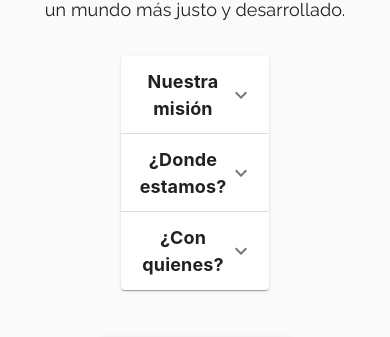
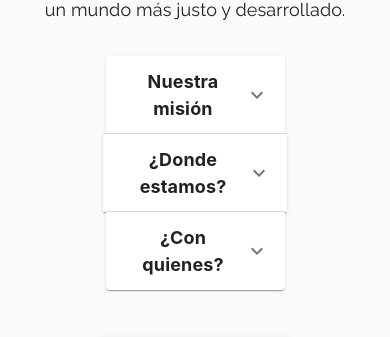
Before and after one commit to Tomas-Bombau/Agenda-para-el-desarrollo, a React (Vite) app: page / in a window 390 px wide. Shown: the part 1975-2312 px from the top of the page. Built offline with nearby package versions, Linux system fonts and the light colour scheme; grey boxes are pictures that could not be loaded; a web font is replaced by a local one.

Commit message:
about, activities, navbar and routes done

```diff
--- a/src/components/AccordionAbout.jsx
+++ b/src/components/AccordionAbout.jsx
@@ -4,13 +4,18 @@ import AccordionSummary from '@mui/material/AccordionSummary';
 import AccordionDetails from '@mui/material/AccordionDetails';
 import Typography from '@mui/material/Typography';
 import ExpandMoreIcon from '@mui/icons-material/ExpandMore';
-import { Stack } from '@mui/material';
+import { Stack, useMediaQuery, useTheme } from '@mui/material';
 import { Link } from 'react-router-dom';
 
 export default function AccordionExpandDefault() {
+
+  const theme = useTheme()
+  const smScreen = useMediaQuery(theme.breakpoints.down("sm"))
+  const mdScreen = useMediaQuery(theme.breakpoints.down("md"))
+
   return (
-    <Stack flex flexDirection="col" justifyContent="center" alignItems="center" >
-      <Accordion  sx={{width:"80%"}}>
+    <Stack width={mdScreen ? "100%" : "80%"} flex flexDirection="col" justifyContent="center" alignItems="center" >
+      <Accordion sx={{"&:hover": {backgroundColor: "#dddddd", transition: "background-color 1s ease-in-out"}}}>
         <AccordionSummary
           expandIcon={<ExpandMoreIcon />}
           aria-controls="panel1-content"
@@ -24,7 +29,7 @@ export default function AccordionExpandDefault() {
           </Typography>
         </AccordionDetails>
       </Accordion>
-      <Accordion sx={{width:"80%" }}>
+      <Accordion sx={{"&:hover": {backgroundColor: "#dddddd", transition: "background-color 1s ease-in-out"}}}>
         <AccordionSummary
           expandIcon={<ExpandMoreIcon />}
           aria-controls="panel2-content"
@@ -38,7 +43,7 @@ export default function AccordionExpandDefault() {
           </Typography>
         </AccordionDetails>
       </Accordion>
-      <Accordion color="green" sx={{width:"80%"}}>
+      <Accordion sx={{"&:hover": {backgroundColor: "#dddddd", transition: "background-color 1s ease-in-out"}}}>
         <AccordionSummary
           expandIcon={<ExpandMoreIcon />}
           aria-controls="panel2-content"
@@ -48,7 +53,7 @@ export default function AccordionExpandDefault() {
         </AccordionSummary>
         <AccordionDetails>
           <Typography>
-            Todos son bienvenidos. Si querés sumarte, hacé <Link to="/voluntariado" className='text-[#3A7B50] underline font-semibold'>¡click acá!</Link>
+            Todos son bienvenidos. Si querés sumarte, hacé <Link to="/voluntariado" className='text-[#E15244] underline font-semibold'>¡click acá!</Link>
           </Typography>
         </AccordionDetails>
       </Accordion>
--- a/src/components/Activity.jsx
+++ b/src/components/Activity.jsx
@@ -26,6 +26,7 @@ const Activity = ({image, title, info}) => {
           right: 0,
           bottom: 0,
           backgroundColor: "rgba(254,231,138, 0.5)", // Cambia el color y la opacidad según tu preferencia
+
         },
       }}
     >
--- a/src/components/ExtraInformation.jsx
+++ b/src/components/ExtraInformation.jsx
@@ -11,7 +11,6 @@ const ExtraInformation = () => {
   const theme = useTheme()
   const smScreen = useMediaQuery(theme.breakpoints.down("sm"))
   const mdScreen = useMediaQuery(theme.breakpoints.down("md"))
-  const [textOrImage, setTextOrImage] = useState(0)
 
   return (
     <Container maxWidth="lg" sx={{ marginY: "40px" }} component="section">
```
